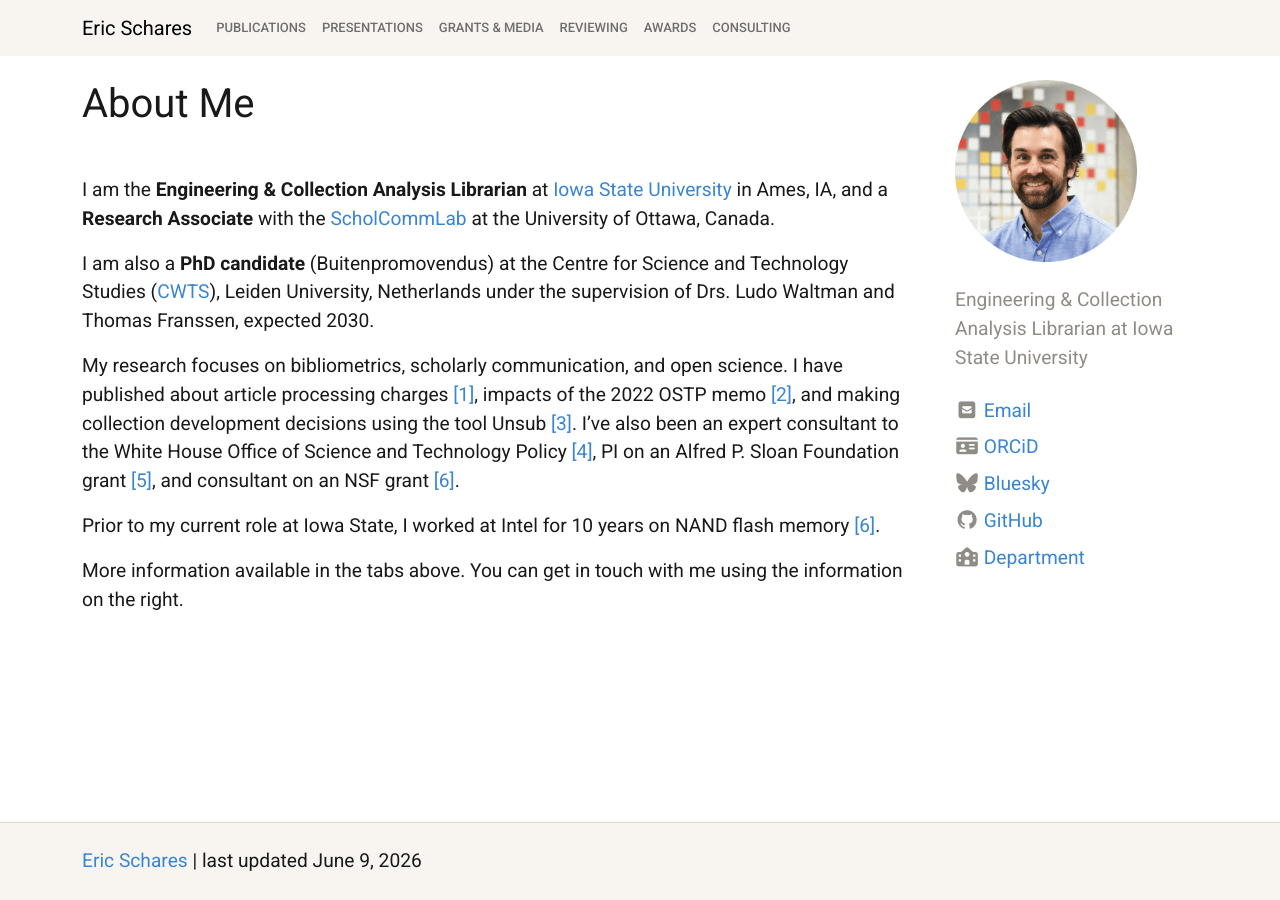
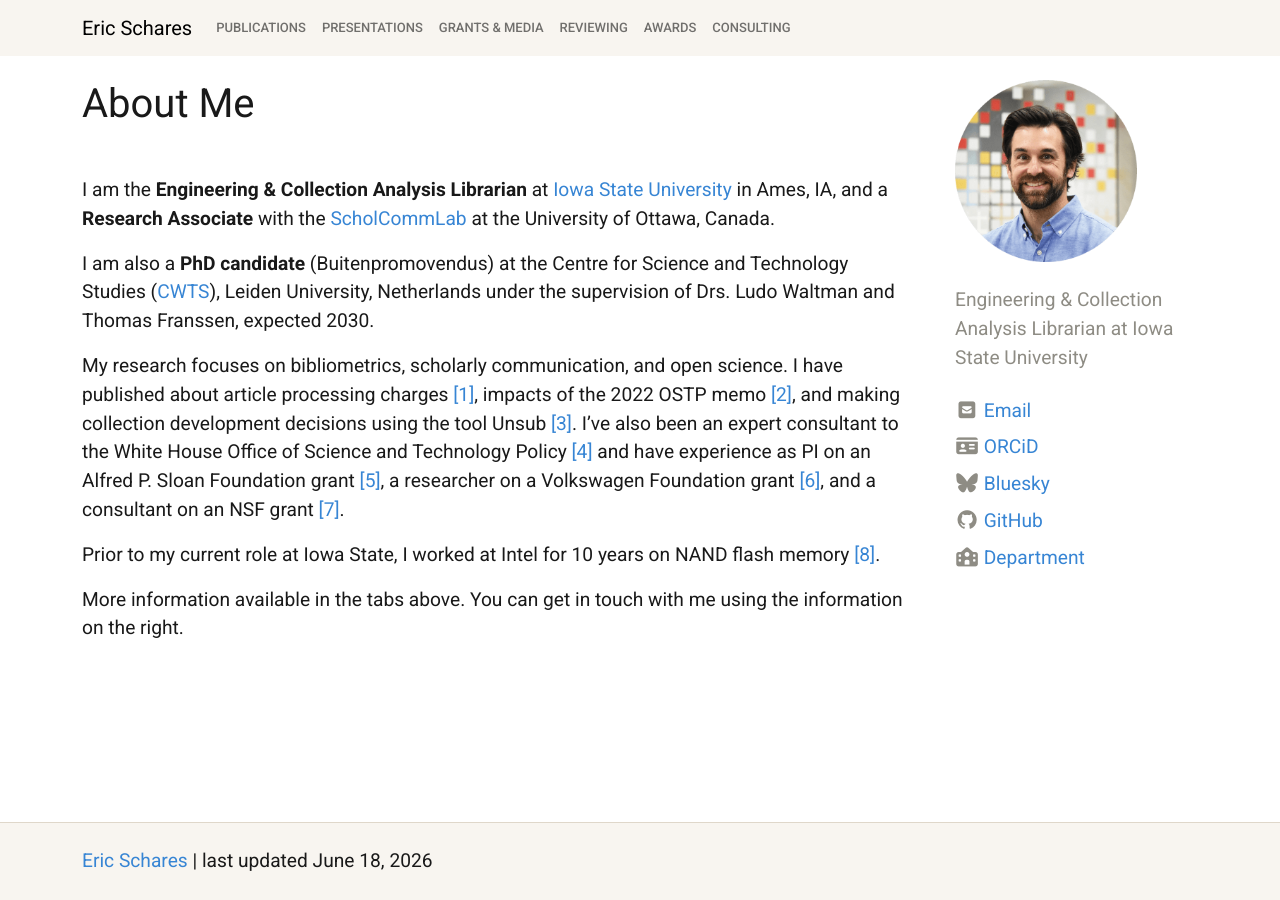
Before and after one commit to eschares/eschares.github.io, a Jekyll site: the page built from index.md, in a window 1280 px wide. Built offline with Jekyll 4.4.1, drawn with Linux system fonts in a browser that asks for light colours; nearby versions of some CDN libraries.

Commit message:
Add Volkswagen Foundation grant

```diff
--- a/_config.yml
+++ b/_config.yml
@@ -11,7 +11,7 @@
 #
 title: Eric Schares
 description: "" # " " for punctuation, shows at bottom of page
-year: last updated June 9, 2026
+year: last updated June 18, 2026
 author: #Eric Schares
 bio: "Engineering & Collection Analysis Librarian at Iowa State University"  # underneath author name
 
--- a/index.md
+++ b/index.md
@@ -7,8 +7,8 @@ I am the **Engineering & Collection Analysis Librarian** at [Iowa State Universi
 I am also a **PhD candidate** (Buitenpromovendus) at the Centre for Science and Technology Studies ([CWTS](https://www.universiteitleiden.nl/en/social-behavioural-sciences/cwts)), Leiden University, Netherlands under the supervision of Drs. Ludo Waltman and Thomas Franssen, expected 2030.
 
 My research focuses on bibliometrics, scholarly communication, and open science. I have published about article processing charges [[1]](https://arxiv.org/abs/2407.16551), impacts of the 2022 OSTP memo [[2]](https://doi.org/10.1162/qss_a_00237), and making collection development decisions using the tool Unsub [[3]](https://doi.org/10.1162/qss_a_00200).
-I've also been an expert consultant to the White House Office of Science and Technology Policy [[4]](https://bidenwhitehouse.archives.gov/wp-content/uploads/2023/11/Open-Access-Publishing-of-Scientific-Research.pdf), PI on an Alfred P. Sloan Foundation grant [[5]](https://sloan.org/grant-detail/g-2025-79263), and consultant on an NSF grant [[6]](https://investinopen.org/data-room/reasonable-costs/).
+I've also been an expert consultant to the White House Office of Science and Technology Policy [[4]](https://bidenwhitehouse.archives.gov/wp-content/uploads/2023/11/Open-Access-Publishing-of-Scientific-Research.pdf) and have experience as PI on an Alfred P. Sloan Foundation grant [[5]](https://sloan.org/grant-detail/g-2025-79263), a researcher on a Volkswagen Foundation grant [[6]](https://www.scholcommlab.ca/research/roara/), and a consultant on an NSF grant [[7]](https://investinopen.org/data-room/reasonable-costs/).
 
-Prior to my current role at Iowa State, I worked at Intel for 10 years on NAND flash memory [[6]](http://dx.doi.org/10.1109/RELPHY.2008.4558857).
+Prior to my current role at Iowa State, I worked at Intel for 10 years on NAND flash memory [[8]](http://dx.doi.org/10.1109/RELPHY.2008.4558857).
 
 More information available in the tabs above. You can get in touch with me using the information on the right.
```
